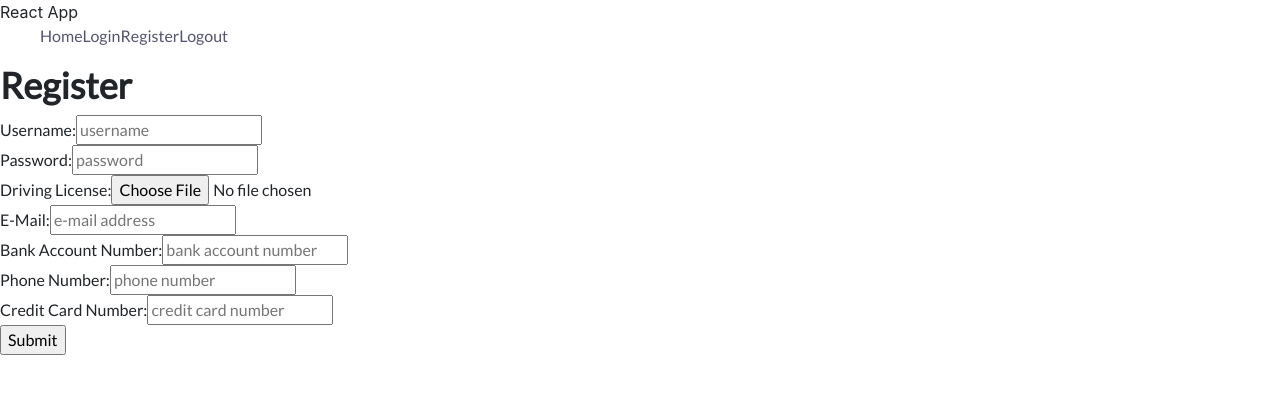
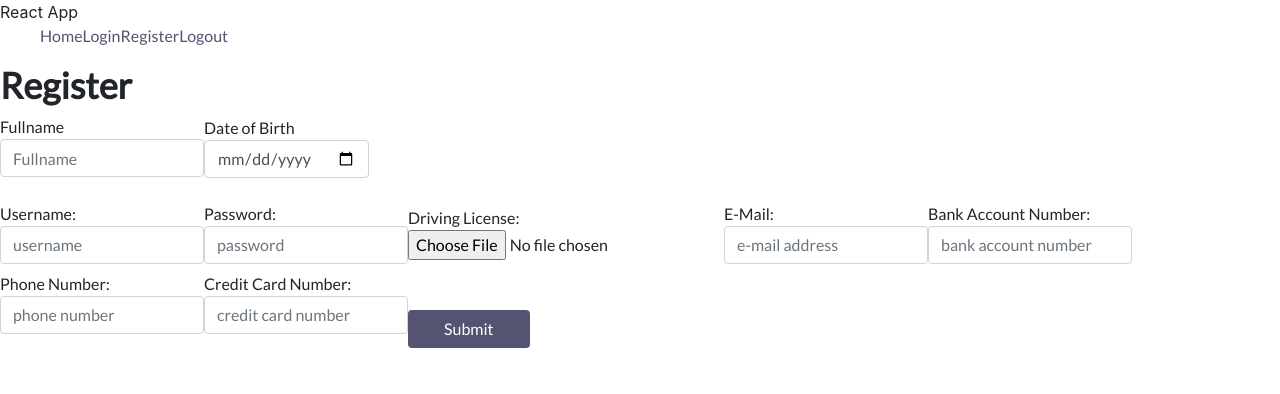
Before and after one commit to 2110423-2019-2/sec3_OldFavor, a React (Create React App) app in the folder rentsee/: page /register in a window 1280 px wide. Shown: the top 394 px of the page. Built offline with nearby package versions, Linux system fonts and the light colour scheme.

Commit message:
Register: add basic register function (not decorated yet)

```diff
--- a/rentsee/src/Register/Register.jsx
+++ b/rentsee/src/Register/Register.jsx
@@ -1,41 +1,158 @@
 import React, { Component } from 'react';
 
 class Register extends Component {
-    state = {};
+    constructor(props) {
+        super(props);
+        this.state = {
+            fullname: '',
+            birthdate: '',
+
+            username: '',
+            password: '',
+
+            drivingLicense: '',
+            email: '',
+            bankAccountNumber: '',
+            phoneNumber: '',
+            creditCardNumber: ''
+        };
+
+        this.handleFormChange = this.handleFormChange.bind(this);
+        this.handleSubmit = this.handleSubmit.bind(this);
+    }
+    handleFormChange(event) {
+        const target = event.target;
+        const value = target.value;
+        const name = target.name;
+        console.log('change: ' + [name] + ' ' + value);
+        this.setState({ [name]: value });
+    }
+    handleSubmit(event) {
+        event.preventDefault();
+        fetch('http://rentsee.krist7599555.ml/api/register', {
+            method: 'POST',
+            headers: {
+                Accept: 'application/json',
+                'Content-Type': 'application/json'
+            },
+            body: JSON.stringify({
+                username: this.state.username,
+                password: this.state.password
+            })
+        })
+            .then(response => {
+                if (response.status === 200) {
+                    return response.json();
+                } else {
+                    alert('Request is fucked up');
+                }
+            })
+            .then(resJson => {
+                if (resJson) {
+                    localStorage.setItem('userInfo', JSON.stringify(resJson));
+                    this.props.history.push('/');
+                }
+            })
+            .catch(error => {
+                console.log('error: ', error);
+            });
+    }
     render() {
         return (
             <div>
                 <h1>Register</h1>
-                <form method='post'>
-                    <div>
+                <form onSubmit={this.handleSubmit}>
+                    <div className='form-group'>
+                        <label>
+                            Fullname
+                            <input
+                                className='form-control'
+                                name='fullname'
+                                onChange={this.handleFormChange}
+                                placeholder='Fullname'
+                            />
+                        </label>
+                        <label>
+                            Date of Birth
+                            <input
+                                className='form-control'
+                                name='birthdate'
+                                onChange={this.handleFormChange}
+                                type='date'
+                                placeholder='Date of Birth'
+                            />
+                        </label>
+                    </div>
+                    <label>
                         Username:
-                        <input placeholder='username' />
-                    </div>
-                    <div>
+                        <input
+                            className='form-control'
+                            onChange={this.handleFormChange}
+                            name='username'
+                            placeholder='username'
+                        />
+                    </label>
+                    <label>
                         Password:
-                        <input type='password' placeholder='password' />
-                    </div>
-                    <div>
+                        <input
+                            className='form-control'
+                            onChange={this.handleFormChange}
+                            name='password'
+                            type='password'
+                            placeholder='password'
+                        />
+                    </label>
+                    <label>
                         Driving License:
-                        <input type='file' name='pic' accept='image/*' />
-                    </div>
-                    <div>
+                        <input
+                            className='form-control-file'
+                            onChange={this.handleFormChange}
+                            name='drivingLicense'
+                            type='file'
+                            accept='image/*'
+                        />
+                    </label>
+                    <label>
                         E-Mail:
-                        <input type='text' placeholder='e-mail address' />
-                    </div>
-                    <div>
+                        <input
+                            className='form-control'
+                            onChange={this.handleFormChange}
+                            name='email'
+                            type='text'
+                            placeholder='e-mail address'
+                        />
+                    </label>
+                    <label>
                         Bank Account Number:
-                        <input type='number' placeholder='bank account number' />
-                    </div>
-                    <div>
+                        <input
+                            className='form-control'
+                            name='bankAccoutNumber'
+                            onChange={this.handleFormChange}
+                            type='number'
+                            placeholder='bank account number'
+                        />
+                    </label>
+                    <label>
                         Phone Number:
-                        <input type='number' placeholder='phone number' />
-                    </div>
-                    <div>
+                        <input
+                            className='form-control'
+                            name='phoneNumber'
+                            onChange={this.handleFormChange}
+                            type='number'
+                            placeholder='phone number'
+                        />
+                    </label>
+                    <label>
                         Credit Card Number:
-                        <input type='number' placeholder='credit card number' />
-                    </div>
-                    <input type='submit' value='Submit' />
+                        <input
+                            className='form-control'
+                            name='creditCardNumber'
+                            onChange={this.handleFormChange}
+                            type='number'
+                            placeholder='credit card number'
+                        />
+                    </label>
+                    <input className='btn mt-4' type='submit' value='Submit' />
                 </form>
             </div>
         );
```
